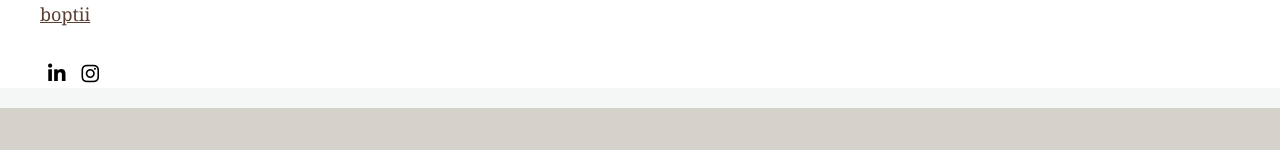
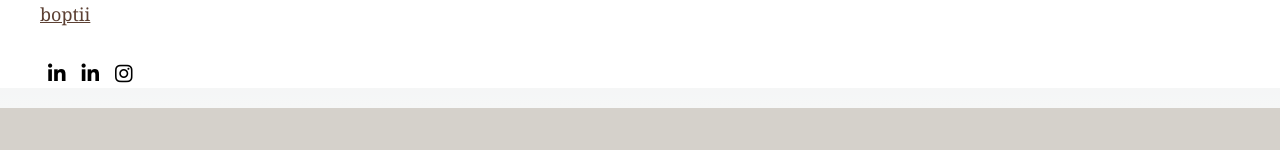
Before and after one commit to HikmaAnwar/boptii-fitss, a Next.js app: page /contact in a window 1280 px wide. Shown: the part 516-666 px from the top of the page. Built offline with nearby package versions, Linux system fonts and the light colour scheme.

Commit message:
feat: added a content to it

```diff
--- a/src/app/contact/page.jsx
+++ b/src/app/contact/page.jsx
@@ -40,6 +40,14 @@
               <i className="fab fa-linkedin-in"></i>
             </a>
             <a
+              href="https://www.linkedin.com/in/hikma-tsegaye/"
+              target="_blank"
+              className="text-md mx-2 font-bold hover:text-gray-600"
+              aria-label="LinkedIn"
+            >
+              <i className="fab fa-linkedin-in"></i>
+            </a>
+            <a
               href="https://www.instagram.com/boptii/?hl=en"
               target="_blank"
               className="text-md mx-2 font-bold hover:text-gray-600"
```
